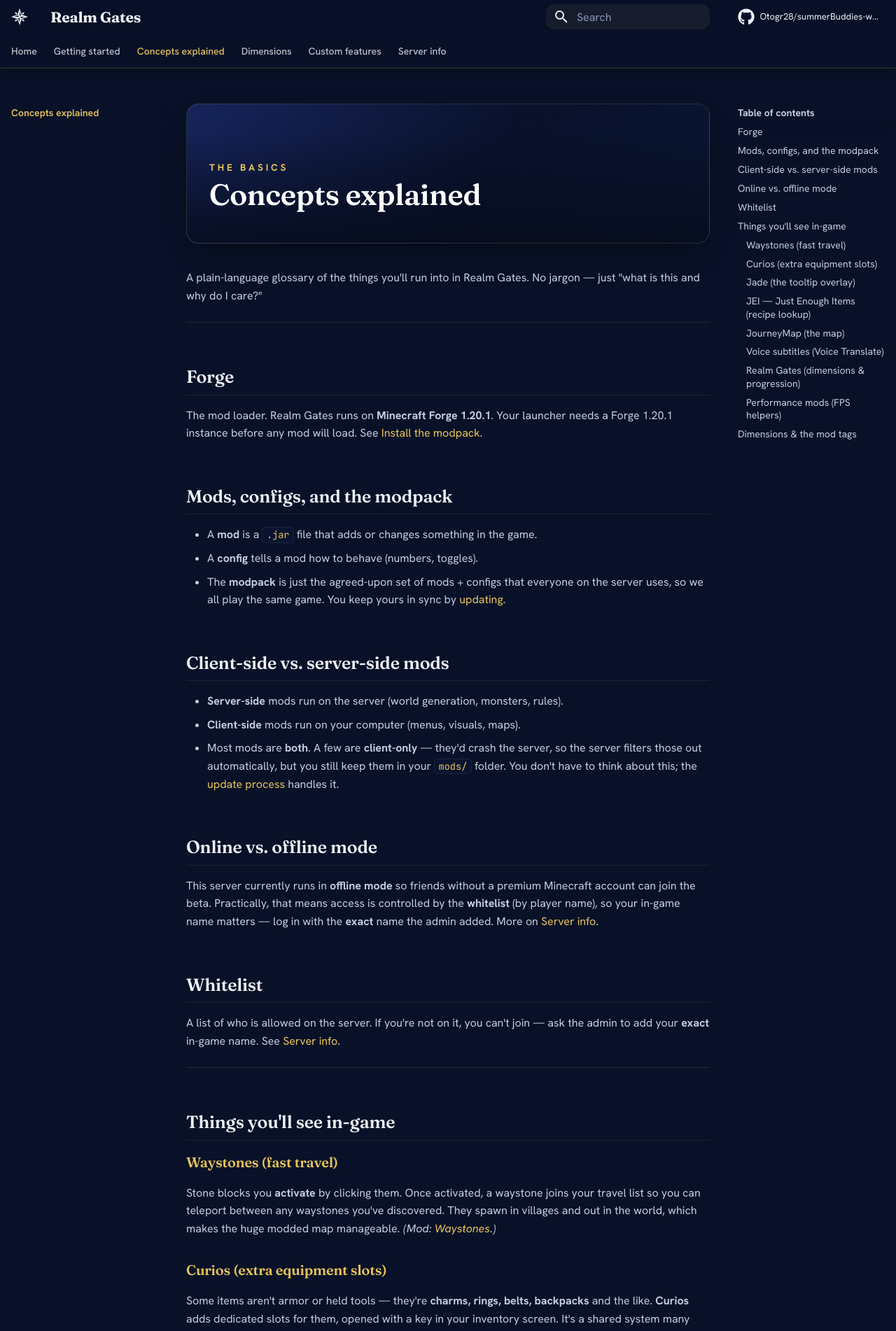
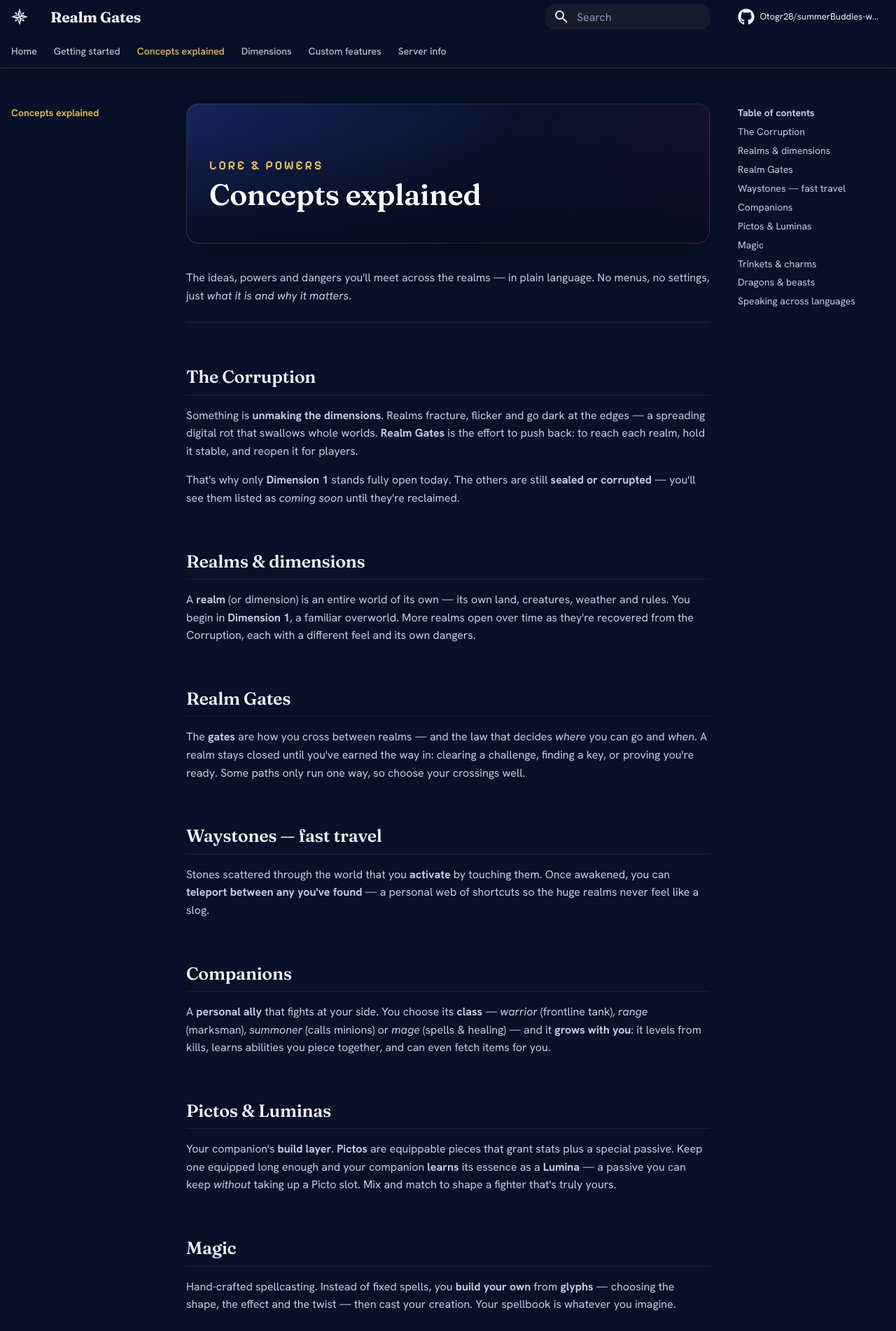
Before and after one commit to Otogr28/realm-gates, an MkDocs documentation site: the page built from docs/concepts.md, in a window 1280 px wide. Shown: the top 1902 px of the page at 70% size. Built offline with MkDocs 1.6.1 and Material for MkDocs 9.7.7, drawn with Linux system fonts in a browser that asks for light colours; comment, search, counter and statistics services are not loaded; some of the changed text lies outside the part shown.

Commit message:
theme: RPG-only Concepts (lore + The Corruption); digital-corruption edge FX; Minecraft pixel font on accents

```diff
--- a/docs/concepts.md
+++ b/docs/concepts.md
@@ -1,108 +1,81 @@
-<div class="sb-banner" style="background-image:linear-gradient(125deg,#1a2a6b 0%,#0a1330 55%,#0a1736 100%)">
+<div class="sb-banner sb-banner--glitch" style="background-image:linear-gradient(125deg,#1a2a6b 0%,#0a1330 55%,#1a0f2e 100%)">
   <div class="sb-banner__inner">
-    <p class="sb-eyebrow">The basics</p>
+    <p class="sb-eyebrow">Lore &amp; powers</p>
     <h1>Concepts explained</h1>
   </div>
 </div>
 
-A plain-language glossary of the things you'll run into in Realm Gates. No jargon — just "what
-is this and why do I care?"
+The ideas, powers and dangers you'll meet across the realms — in plain language. No menus, no
+settings, just *what it is and why it matters*.
 
 ---
 
-## Forge
+## The Corruption
 
-The mod loader. Realm Gates runs on **Minecraft Forge 1.20.1**. Your launcher needs a Forge
-1.20.1 instance before any mod will load. See [Install the modpack](getting-started/install.md).
+Something is **unmaking the dimensions**. Realms fracture, flicker and go dark at the edges — a
+spreading digital rot that swallows whole worlds. **Realm Gates** is the effort to push back: to
+reach each realm, hold it stable, and reopen it for players.
 
-## Mods, configs, and the modpack
+That's why only **Dimension 1** stands fully open today. The others are still **sealed or
+corrupted** — you'll see them listed as *coming soon* until they're reclaimed.
 
-- A **mod** is a `.jar` file that adds or changes something in the game.
-- A **config** tells a mod how to behave (numbers, toggles).
-- The **modpack** is just the agreed-upon set of mods + configs that everyone on the server uses,
-  so we all play the same game. You keep yours in sync by [updating](getting-started/updating.md).
+## Realms & dimensions
 
-## Client-side vs. server-side mods
+A **realm** (or dimension) is an entire world of its own — its own land, creatures, weather and
+rules. You begin in **Dimension 1**, a familiar overworld. More realms open over time as they're
+recovered from the Corruption, each with a different feel and its own dangers.
 
-- **Server-side** mods run on the server (world generation, monsters, rules).
-- **Client-side** mods run on your computer (menus, visuals, maps).
-- Most mods are **both**. A few are **client-only** — they'd crash the server, so the server
-  filters those out automatically, but you still keep them in your `mods/` folder. You don't have
-  to think about this; the [update process](getting-started/updating.md) handles it.
+## Realm Gates
 
-## Online vs. offline mode
+The **gates** are how you cross between realms — and the law that decides *where* you can go and
+*when*. A realm stays closed until you've earned the way in: clearing a challenge, finding a key,
+or proving you're ready. Some paths only run one way, so choose your crossings well.
 
-This server currently runs in **offline mode** so friends without a premium Minecraft account can
-join the beta. Practically, that means access is controlled by the **whitelist** (by player name),
-so your in-game name matters — log in with the **exact** name the admin added. More on
-[Server info](server-info.md).
+## Waystones — fast travel
 
-## Whitelist
+Stones scattered through the world that you **activate** by touching them. Once awakened, you can
+**teleport between any you've found** — a personal web of shortcuts so the huge realms never feel
+like a slog.
 
-A list of who is allowed on the server. If you're not on it, you can't join — ask the admin to add
-your **exact** in-game name. See [Server info](server-info.md).
+## Companions
+
+A **personal ally** that fights at your side. You choose its **class** — *warrior* (frontline
+tank), *range* (marksman), *summoner* (calls minions) or *mage* (spells &amp; healing) — and it
+**grows with you**: it levels from kills, learns abilities you piece together, and can even fetch
+items for you.
+
+## Pictos &amp; Luminas
+
+Your companion's **build layer**. **Pictos** are equippable pieces that grant stats plus a special
+passive. Keep one equipped long enough and your companion **learns** its essence as a **Lumina** —
+a passive you can keep *without* taking up a Picto slot. Mix and match to shape a fighter that's
+truly yours.
+
+## Magic
+
+Hand-crafted spellcasting. Instead of fixed spells, you **build your own** from **glyphs** —
+choosing the shape, the effect and the twist — then cast your creation. Your spellbook is whatever
+you imagine.
+
+## Trinkets &amp; charms
+
+Not everything powerful is armor or a sword. **Charms, rings, belts and amulets** go in their own
+dedicated slots, stacking bonuses and abilities on top of your normal gear.
+
+## Dragons &amp; beasts
+
+The realms are guarded by **apex monsters** — fire, ice and lightning **dragons** you can raise
+from an egg and one day **ride**, plus mythical beasts hoarding the best loot. The strongest gear
+in the game is forged from what you take off them.
+
+## Speaking across languages
+
+Friends who speak different languages can still adventure together. **Voice Translate** shows
+**floating subtitles above a speaker's head**, translated into *your* language in real time — and
+it translates text chat too. Just talk; everyone understands.
 
 ---
 
-## Things you'll see in-game
-
-### Waystones (fast travel)
-
-Stone blocks you **activate** by clicking them. Once activated, a waystone joins your travel list
-so you can teleport between any waystones you've discovered. They spawn in villages and out in the
-world, which makes the huge modded map manageable. *(Mod: [Waystones](mods/dimension-1.md).)*
-
-### Curios (extra equipment slots)
-
-Some items aren't armor or held tools — they're **charms, rings, belts, backpacks** and the like.
-**Curios** adds dedicated slots for them, opened with a key in your inventory screen. It's a shared
-system many mods plug into.
-
-### Jade (the tooltip overlay)
-
-Look at a block or creature and a small panel appears showing **what it is**, its health, the tool
-needed to mine it, and more. Great for learning a modded world quickly. *(See
-[Dimension 1](mods/dimension-1.md).)*
-
-### JEI — Just Enough Items (recipe lookup)
-
-A searchable list of **every item and recipe**. Click an item to see how to craft it, or what it
-crafts into. Your first stop whenever you wonder "how do I make this?" *(See
-[Dimension 1](mods/dimension-1.md).)*
-
-### JourneyMap (the map)
-
-A live **minimap** and full-screen map. Mark waypoints, see explored terrain, and find your way
-back home. *(See [Dimension 1](mods/dimension-1.md).)*
-
-### Voice subtitles (Voice Translate)
-
-The floating text above a speaker's head is **Voice Translate**, translating their voice into your
-chosen language in real time. Set it up in [Voice & chat translation](getting-started/voice-and-chat.md).
-
-### Realm Gates (dimensions & progression)
-
-A custom system that decides **which dimensions you can travel to and when**. On this server you
-spawn in a custom overworld and unlock further realms as you progress. See
-[Realm Gates](custom/realmgates.md).
-
-### Performance mods (FPS helpers)
-
-Some mods add **no content** — they just make the game run smoother (less memory, faster rendering,
-fewer hiccups). You'll never "use" them directly; they work in the background. *(See
-[Dimension 1](mods/dimension-1.md).)*
-
----
-
-## Dimensions & the mod tags
-
-The pack is organized by **dimension** — the realms you travel between (see
-[Dimensions](mods/index.md)). On each mod card you'll see one of two tags:
-
-- **Dimension 1** (and later Dimension 2, 3…) — content that belongs to that specific realm: its
-  biomes, creatures, structures and caves.
-- **All dimensions** — universal mods that work everywhere and follow you between realms: the UI,
-  performance, combat, social and gear systems.
-
-Right now only **Dimension 1** (a familiar overworld) is open, so all current content lives there.
-New realms unlock over time through **[Realm Gates](custom/realmgates.md)**.
+!!! tip "Want the practical side?"
+    This page is the *story* side. For how to install, update and join, head to
+    [Getting started](getting-started/install.md) and [Server info](server-info.md).
--- a/docs/stylesheets/extra.css
+++ b/docs/stylesheets/extra.css
@@ -3,7 +3,10 @@
    Display: Fraunces (warm serif) · Body: Hanken Grotesk
    ============================================================ */
 
-@import url('https://fonts.googleapis.com/css2?family=Fraunces:opsz,wght@9..144,500;9..144,600;9..144,700&family=Hanken+Grotesk:wght@400;500;600;700&display=swap');
+@import url('https://fonts.googleapis.com/css2?family=Fraunces:opsz,wght@9..144,500;9..144,600;9..144,700&family=Hanken+Grotesk:wght@400;500;600;700&family=Pixelify+Sans:wght@400;500;600;700&display=swap');
+
+/* Minecraft-style pixel font, used for thematic accents (eyebrows, tags) */
+:root { --sb-font-pixel: "Pixelify Sans", "VT323", monospace; }
 
 /* ---------------------------------------------------------- *
  * 1. Color scheme (maps onto Material internals)
@@ -206,7 +209,8 @@
   opacity: .7;
 }
 .sb-hero__eyebrow {
-  text-transform: uppercase; letter-spacing: 0.32em; font-size: 0.7rem;
+  font-family: var(--sb-font-pixel);
+  text-transform: uppercase; letter-spacing: 0.18em; font-size: 0.92rem;
   font-weight: 600; color: var(--sb-gold);
   animation: sb-fade-up .6s ease both;
 }
@@ -230,8 +234,9 @@
  * 8. Section eyebrow heading
  * ---------------------------------------------------------- */
 .sb-eyebrow {
-  text-transform: uppercase; letter-spacing: 0.28em; font-size: 0.68rem;
-  font-weight: 700; color: var(--sb-gold); margin: 2.6rem 0 0.2rem;
+  font-family: var(--sb-font-pixel);
+  text-transform: uppercase; letter-spacing: 0.14em; font-size: 0.9rem;
+  font-weight: 600; color: var(--sb-gold); margin: 2.6rem 0 0.2rem;
 }
 .md-typeset .sb-section-title {
   font-family: "Fraunces", serif; font-weight: 600; color: #fff;
@@ -302,9 +307,10 @@ a.sb-card:hover h3 { color: var(--sb-gold); }
 }
 .mod-card__tier {
   position: absolute; top: 0.6rem; left: 0.6rem; z-index: 2;
-  font-size: 0.64rem; font-weight: 700; letter-spacing: 0.08em; text-transform: uppercase;
+  font-family: var(--sb-font-pixel);
+  font-size: 0.76rem; font-weight: 600; letter-spacing: 0.04em; text-transform: uppercase;
   color: var(--sb-navy-950); background: var(--sb-gold);
-  padding: 0.18em 0.6em; border-radius: 999px;
+  padding: 0.12em 0.6em; border-radius: 999px;
 }
 /* "All dimensions" — universal mods: outline gold (distinct from a solid Dimension pill) */
 .mod-card__tier--all {
@@ -366,6 +372,49 @@ a.sb-card:hover h3 { color: var(--sb-gold); }
 /* slim gold scrollbar */
 [data-md-color-scheme="summerbuddies"] * { scrollbar-color: var(--sb-gold-deep) transparent; }
 
+/* ---------------------------------------------------------- *
+ * 13. Digital corruption — something is unmaking the realms.
+ *     A glitchy data-rot creeping in from the left & right edges.
+ * ---------------------------------------------------------- */
+[data-md-color-scheme="summerbuddies"] .md-header { z-index: 10; }
+
+@keyframes sb-corrupt {
+  0%   { opacity: .46; transform: translateY(0); }
+  17%  { opacity: .3; }
+  18%  { opacity: .62; transform: translateY(-3px); }
+  36%  { opacity: .36; transform: translateY(1px); }
+  54%  { opacity: .52; transform: translateY(-1px); }
+  55%  { opacity: .26; }
+  73%  { opacity: .56; transform: translateY(2px); }
+  100% { opacity: .44; transform: translateY(0); }
+}
+
+[data-md-color-scheme="summerbuddies"] body::after {
+  content: ""; position: fixed; inset: 0; z-index: 4; pointer-events: none;
+  background:
+    /* vertical data columns — RGB-split feel */
+    repeating-linear-gradient(90deg,
+      rgba(232, 64, 120, 0.16) 0 2px, transparent 2px 5px,
+      rgba(64, 200, 232, 0.13) 5px 6px, transparent 6px 12px),
+    /* horizontal datamosh tears */
+    repeating-linear-gradient(0deg,
+      transparent 0 11px, rgba(232, 196, 90, 0.12) 11px 12px,
+      transparent 12px 32px, rgba(255, 255, 255, 0.05) 32px 33px);
+  -webkit-mask-image: linear-gradient(90deg, #000 0, transparent 8%, transparent 92%, #000 100%);
+          mask-image: linear-gradient(90deg, #000 0, transparent 8%, transparent 92%, #000 100%);
+  opacity: .48;
+  animation: sb-corrupt 3.2s steps(8, jump-none) infinite;
+}
+
+/* Concepts banner pulses with an unstable magenta/cyan glow */
+@keyframes sb-banner-flicker {
+  0%, 100% { box-shadow: var(--sb-shadow); }
+  48%      { box-shadow: var(--sb-shadow); }
+  50%      { box-shadow: var(--sb-shadow), 3px 0 14px rgba(232,64,120,.4), -3px 0 14px rgba(64,200,232,.3); }
+  52%      { box-shadow: var(--sb-shadow); }
+}
+.sb-banner--glitch { animation: sb-banner-flicker 5s steps(12) infinite; }
+
 /* Respect reduced motion */
 @media (prefers-reduced-motion: reduce) {
   *, *::before, *::after { animation: none !important; transition: none !important; }
```
